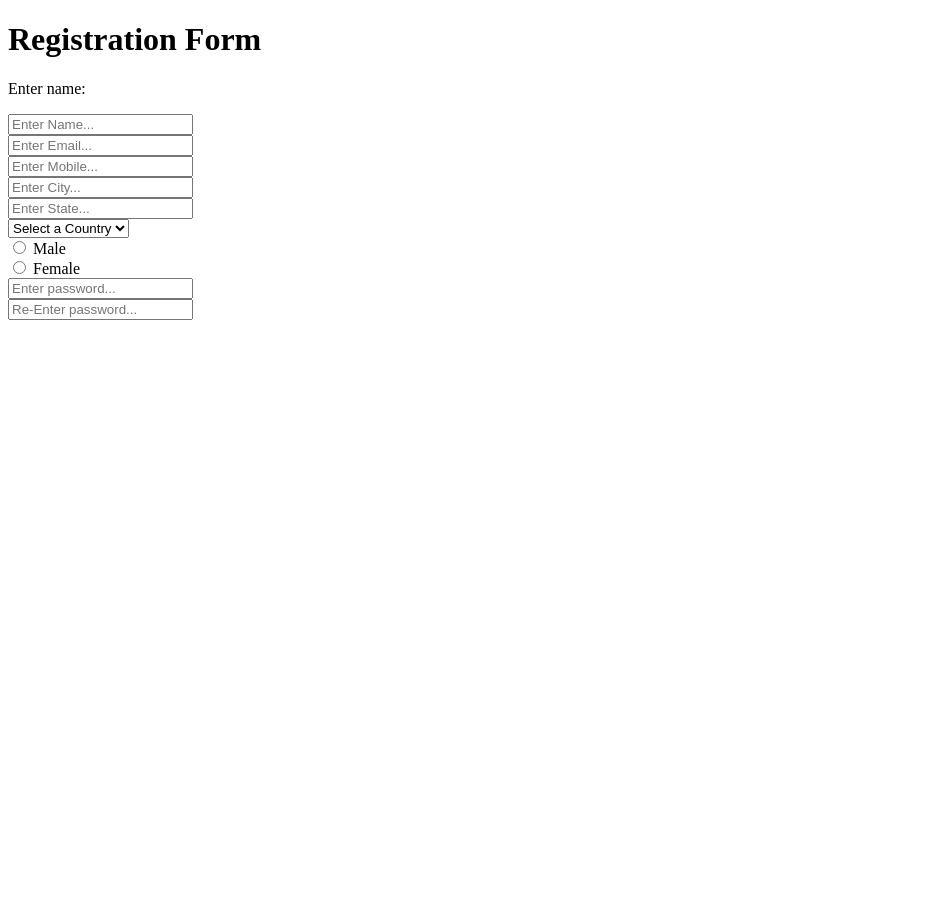
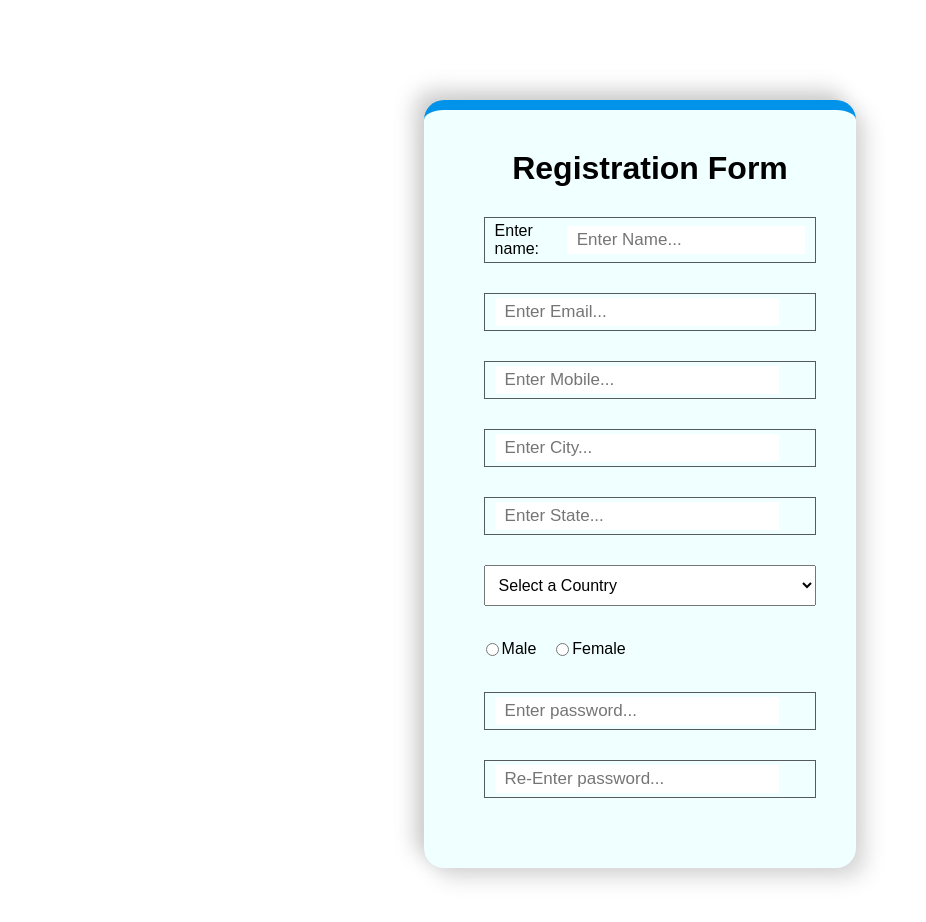
Before and after one commit to IBM-EPBL/IBM-Project-301-1658246142, a plain HTML site: page ASSIGNMENTS/KIRTHIK KUMAR/index.html in a window 1280 px wide. Shown: the whole page, without its empty margins (0-926 px from the left). Before the commit the page ends 800 px from the top, so only its background shows below. Drawn offline with Linux system fonts and the light colour scheme.

Commit message:
Update index.html

```diff
--- a/ASSIGNMENTS/KIRTHIK KUMAR/index.html
+++ b/ASSIGNMENTS/KIRTHIK KUMAR/index.html
@@ -4,28 +4,28 @@
         <title>
             Registration Form
         </title>
-        <link rel="stylesheet" href="./form.css" />
+        <link rel="stylesheet" href="style.css" />
     </head>
     <body>
         <div class="container">
             <form>
                 <h1>Registration Form</h1>
-                <div claas="divcontainer">
+                <div class="divcontainer">
                     <P>
                         Enter name:
                     </P>
                     <input type="name" name="" id="" placeholder="Enter Name..." />
                 </div>
-                <div claas="divcontainer">
+                <div class="divcontainer">
                     <input type="email" name="" id="" placeholder="Enter Email..." />
                 </div>
-                <div claas="divcontainer">
+                <div class="divcontainer">
                     <input type="mobile" name="" id="" placeholder="Enter Mobile..." />
                 </div>
-                <div claas="divcontainer">
+                <div class="divcontainer">
                     <input type="city" name="" id="" placeholder="Enter City..." />
                 </div>
-                <div claas="divcontainer">
+                <div class="divcontainer">
                     <input type="state" name="" id="" placeholder="Enter State..." />
                 </div>
                 <div class="divcontainer select">
```
